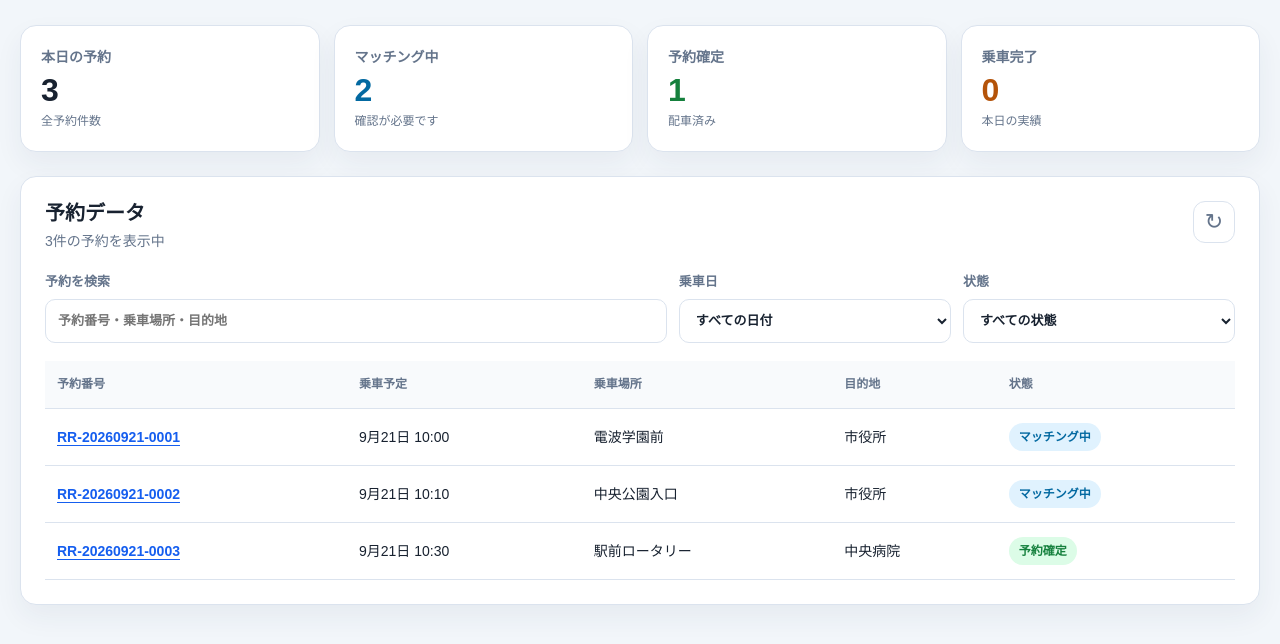
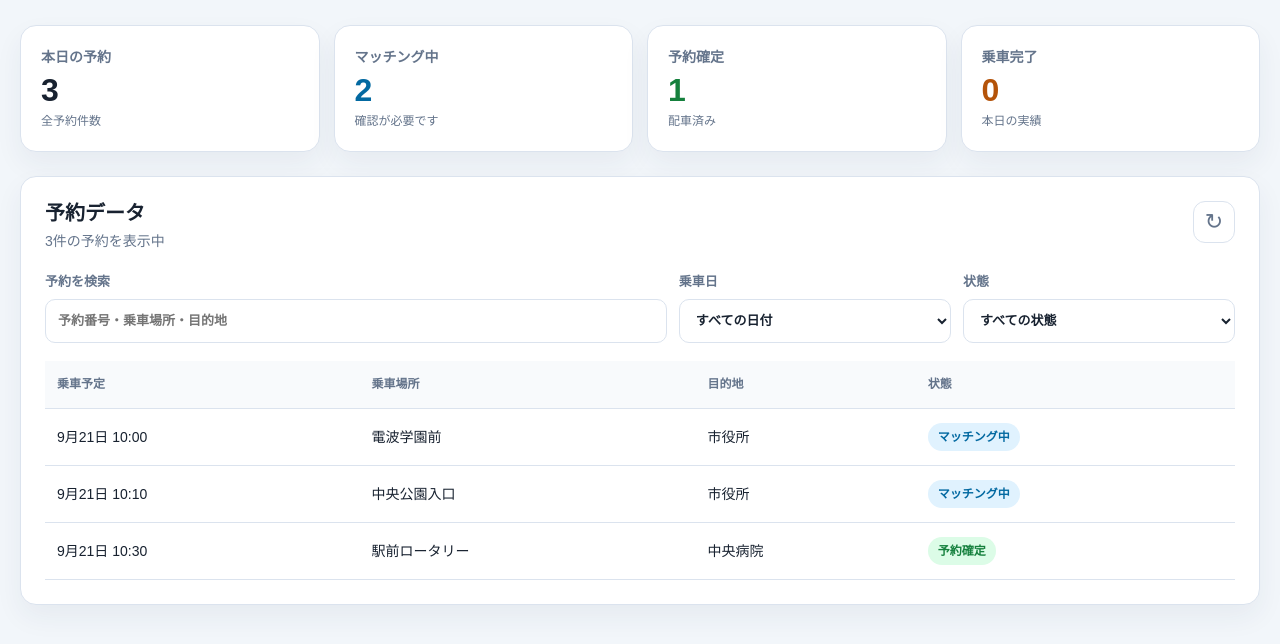
Before and after one commit to harusun8777-lang/RoadRide_Sharing, a plain HTML site: page frontend/dispatch/pages/reservations.html in a window 1280 px wide. Shown: the part 228-872 px from the top of the page. Drawn offline with Linux system fonts and the light colour scheme.

Commit message:
一覧のスクロールをなくす
# 概要
スクロールで見にくかったのを項目を少なくし、スクロールをなくした

```diff
--- a/frontend/dispatch/assets/css/app.css
+++ b/frontend/dispatch/assets/css/app.css
@@ -327,13 +327,13 @@ h2 {
 }
 
 .table-container {
-  overflow-x: auto;
+  overflow-x: visible;
 }
 
 table {
   width: 100%;
   border-collapse: collapse;
-  white-space: nowrap;
+  white-space: normal;
 }
 
 th,
--- a/frontend/dispatch/assets/css/reservations.css
+++ b/frontend/dispatch/assets/css/reservations.css
@@ -212,8 +212,8 @@ h2 { font-size: 20px; }
 }
 .filters input:focus, .filters select:focus { outline: 3px solid #bfdbfe; border-color: var(--blue); }
 
-.table-container { overflow-x: auto; }
-table { width: 100%; border-collapse: collapse; white-space: nowrap; }
+.table-container { overflow-x: visible; }
+table { width: 100%; border-collapse: collapse; white-space: normal; }
 th, td { padding: 14px 12px; text-align: left; border-bottom: 1px solid var(--line); }
 th { color: var(--muted); background: #f8fafc; font-size: 12px; }
 tbody tr.reservation-row { cursor: pointer; transition: background 120ms ease; }
@@ -270,7 +270,7 @@ td { font-size: 14px; max-width: 200px; overflow: hidden; text-overflow: ellipsi
   .panel { padding: 18px; border-radius: 14px; }
   .filters { grid-template-columns: 1fr; }
   .table-container { margin: 0 -18px; }
-  table { min-width: 650px; }
+  table { min-width: 0; }
   .bottom-nav {
     position: fixed;
     right: 0;
--- a/frontend/dispatch/assets/js/reservations.js
+++ b/frontend/dispatch/assets/js/reservations.js
@@ -92,7 +92,6 @@ function renderTable() {
   resultCount.textContent = filteredReservations.length;
   tableBody.innerHTML = filteredReservations.map((reservation) => `
     <tr class="reservation-row" data-detail-url="reservation-detail.html?id=${encodeURIComponent(reservation.id)}" tabindex="0">
-      <td><a class="reservation-link" href="reservation-detail.html?id=${encodeURIComponent(reservation.id)}">${reservation.number}</a></td>
       <td>${formatDate(reservation.date)} ${reservation.time}</td>
       <td>${reservation.pickup}</td>
       <td>${reservation.destination}</td>
--- a/frontend/dispatch/pages/reservations.html
+++ b/frontend/dispatch/pages/reservations.html
@@ -99,7 +99,6 @@
               <caption class="visually-hidden">予約一覧</caption>
               <thead>
                 <tr>
-                  <th scope="col">予約番号</th>
                   <th scope="col">乗車予定</th>
                   <th scope="col">乗車場所</th>
                   <th scope="col">目的地</th>
```
